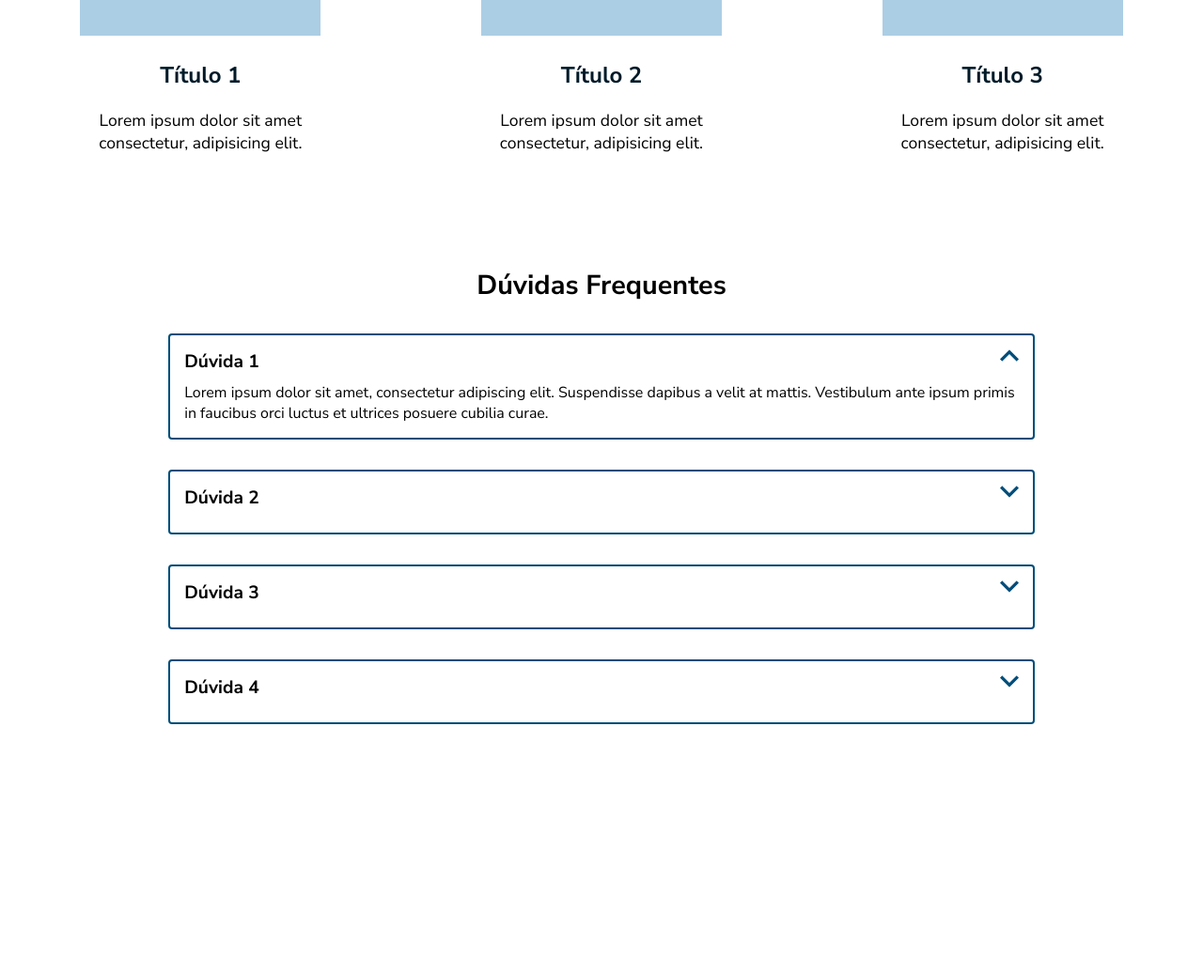
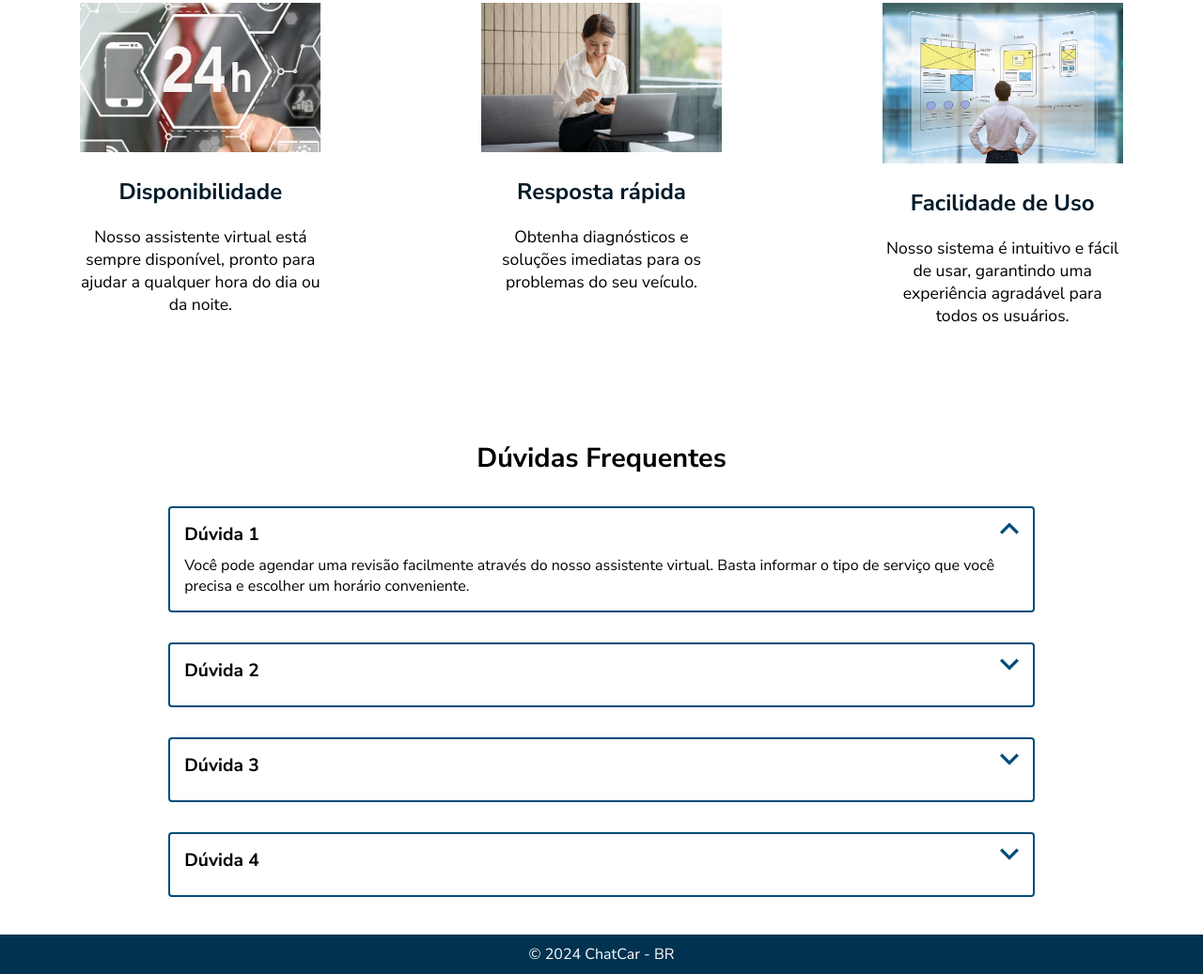
Before and after one commit to Laura-Cintra/Challenge-Front-End, a plain HTML site: page index.html in a window 1280 px wide. Shown: the part 1691-2728 px from the top of the page at 94% size. Before the commit the page ends 2502 px from the top, so only its background shows below. Drawn offline with Linux system fonts and the light colour scheme.

Commit message:
Adicionando conteúdo das páginas

```diff
--- a/css/nav-geral.css
+++ b/css/nav-geral.css
@@ -31,3 +31,15 @@ nav ul li a {
     min-width: 80px;
     max-width: 140px;
 }
+
+footer{
+    margin-top: 20px;
+    width: 100%;
+    background-color: #013351;
+    color: white;
+    text-align: center;
+}
+
+footer > p{
+    padding: 10px;
+}
--- a/css/style.css
+++ b/css/style.css
@@ -336,6 +336,17 @@ span {
     max-width: 90%;
     margin: 2em auto;
     border-radius: 4px;
+}
+
+footer{
+    width: 100%;
+    background-color: #013351;
+    color: white;
+    text-align: center;
+}
+
+footer > p{
+    padding: 10px;
 }
 
 @media screen and (max-width: 1240px) {
--- a/index.html
+++ b/index.html
@@ -28,7 +28,6 @@
             </nav>
             <h1>Diagnóstico automotivo</h1>
         </header>
-        <!-- <main> -->
         <section class="texto_apresentacao">
             <h2 id="titulo" class="mostrar">Auto Atendimento</h2>
             <img id="logoprincipal" class="esconder" src="img/Logo-home.png" alt="logo">
@@ -37,7 +36,7 @@
             </div>
             <h3 class="esconder">Qualidade e <br>Rapidez</h3>
             <hr class="esconder">
-            <p class="esconder">Lorem ipsum dolor sit amet, consectetur adipiscing elit.</p>
+            <p class="esconder">Nosso objetivo é fornecer soluções rápidas e eficazes para o seu veículo.</p>
             <a class="esconder" href="#bem-vindo">Saiba Mais</a>
             <hr class="esconder" id="espacinho">
         </section>
@@ -47,10 +46,9 @@
         <section class="omg">
             <h3 class="mostrar">Qualidade e <br>Rapidez</h3>
             <hr class="mostrar">
-            <p class="mostrar">Lorem ipsum dolor sit amet, consectetur adipiscing elit.</p>
+            <p class="mostrar">Nosso objetivo é fornecer soluções rápidas e eficazes para o seu veículo.</p>
             <a class="mostrar" id="botaoSaibaMais" href="#bem-vindo">Saiba Mais</a>
         </section>
-        <!-- </main> -->
     </div>
 
     <main id="bem-vindo" class="container2">
@@ -62,18 +60,13 @@
         </section>
         <section class="conteudo_descricao">
             <h4>Somos a solução para acelerar o processo de manutenção do seu carro!</h4>
-            <p>Lorem ipsum dolor sit amet, consectetur adipiscing elit. Suspendisse dapibus a velit at mattis.
-                Vestibulum ante ipsum primis in faucibus orci luctus et ultrices posuere cubilia curae. Praesent lectus
-                mi, placerat et libero sed, varius volutpat nisi. Pellentesque eleifend ipsum ut nisi accumsan, non
-                lacinia ex varius. Dolorem impedit atque repellendus nulla molestias fugit mollitia doloribus tempora
-                possimus.</p>
+            <p>Com o ChatDiagnosticCar, você pode diagnosticar problemas, agendar revisões, solicitar orçamentos de peças e muito mais, tudo de forma rápida e fácil. Nossa inteligência artificial está pronta para oferecer suporte 24 horas por dia, 7 dias por semana. Temos atendimento personalizado, em que nossa inteligência artificial aprende com cada interação, oferecendo um serviço cada vez mais personalizado. Com base nas suas preferências, histórico de diagnósticos e problemas automotivos, o ChatDiagnosticCar fornece recomendações e soluções adaptadas às suas necessidades específicas. Isso garante que você receba o atendimento mais eficiente e relevante possível.</p>
             <div class="center">
                 <a target="_blank" href="html/chatbot.html">Usar Ferramenta</a>
             </div>
         </section>
         <section class="img_apresentacao">
-
-            <img id="img_apre" src="img/imagem-fundoazul.png" alt="imagem">
+            <img id="img_apre" src="img/automacao.png" alt="imagem">
         </section>
     </main>
 
@@ -82,19 +75,19 @@
             <h2>Por que usar o ChatCar?</h2>
         </section>
         <section class="conteudo_motivo1">
-            <img src="img/imagem-fundoclaro.png" alt="imagem exemplo">
-            <h3>Título 1</h3>
-            <p>Lorem ipsum dolor sit amet consectetur, adipisicing elit.</p>
+            <img src="img/disponibilidade.jpg" alt="imagem exemplo">
+            <h3>Disponibilidade</h3>
+            <p>Nosso assistente virtual está sempre disponível, pronto para ajudar a qualquer hora do dia ou da noite.</p>
         </section>
         <section class="conteudo_motivo2">
-            <img src="img/imagem-fundoclaro.png" alt="imagem exemplo 2">
-            <h3>Título 2</h3>
-            <p>Lorem ipsum dolor sit amet consectetur, adipisicing elit.</p>
+            <img src="img/resposta-rapida.png" alt="imagem exemplo 2">
+            <h3>Resposta rápida</h3>
+            <p>Obtenha diagnósticos e soluções imediatas para os problemas do seu veículo.</p>
         </section>
         <section class="conteudo_motivo3">
-            <img src="img/imagem-fundoclaro.png" alt="imagem exemplo 3">
-            <h3>Título 3</h3>
-            <p>Lorem ipsum dolor sit amet consectetur, adipisicing elit.</p>
+            <img src="img/facilidade-uso.jpg" alt="imagem exemplo 3">
+            <h3>Facilidade de Uso</h3>
+            <p>Nosso sistema é intuitivo e fácil de usar, garantindo uma experiência agradável para todos os usuários.</p>
         </section>
     </main>
 
@@ -106,8 +99,7 @@
                     <h3>Dúvida 1</h3>
                     <img src="img/expand_less.png" alt="seta para cima">
                 </div>
-                <p>Lorem ipsum dolor sit amet, consectetur adipiscing elit. Suspendisse dapibus a velit at mattis.
-                    Vestibulum ante ipsum primis in faucibus orci luctus et ultrices posuere cubilia curae.</p>
+                <p>Você pode agendar uma revisão facilmente através do nosso assistente virtual. Basta informar o tipo de serviço que você precisa e escolher um horário conveniente.</p>
             </section>
             <section>
                 <div class="duvidaFAQ">
@@ -129,7 +121,9 @@
             </section>
         </section>
     </main>
-    <footer></footer>
+    <footer>
+        <p>© 2024 ChatCar - BR</p>
+    </footer>
     <script>
         document.getElementById('hamburger-menu').addEventListener('click', function () {
             var navLinks = document.getElementById('nav-links');
```
Also changed, not shown: html/cadastro.html (+0 -2 lines), html/chatbot.html (+3 -5 lines), html/login.html (+3 -2 lines), html/sobre-nos.html (+3 -1 lines), img/automacao.png (added), img/disponibilidade.jpg (added), img/facilidade-uso.jpg (added), img/resposta-rapida.png (added).
